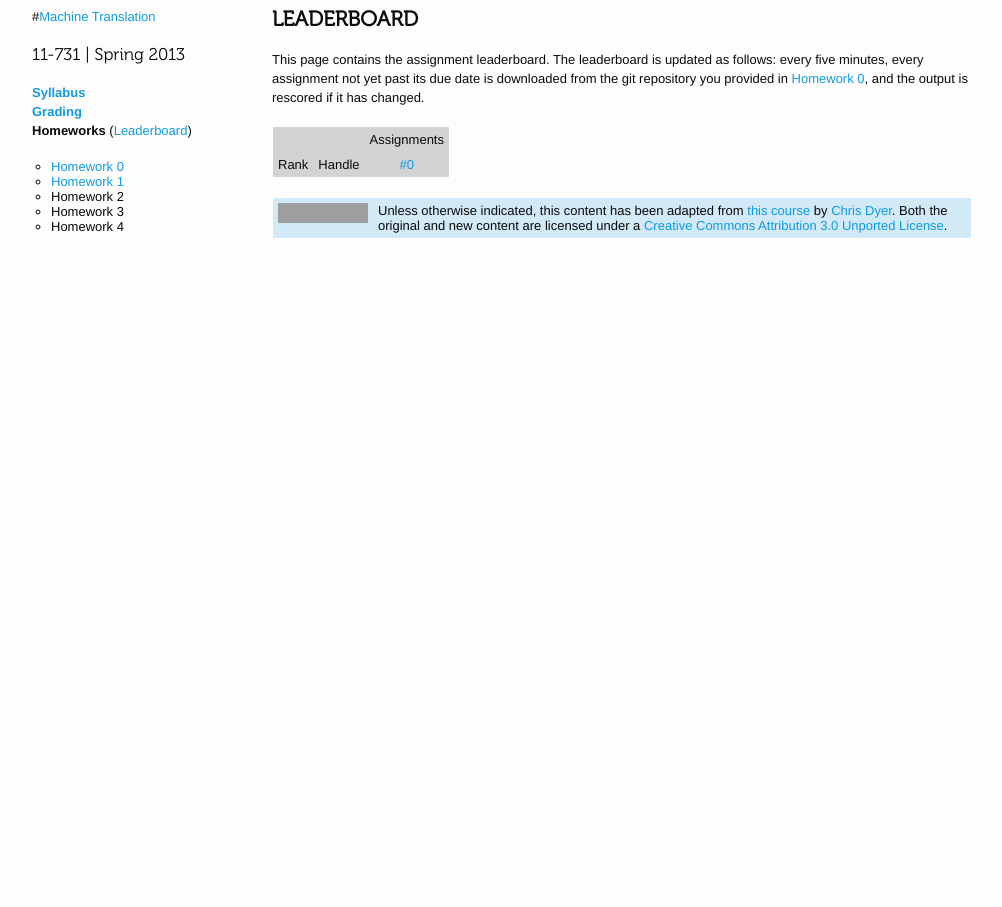
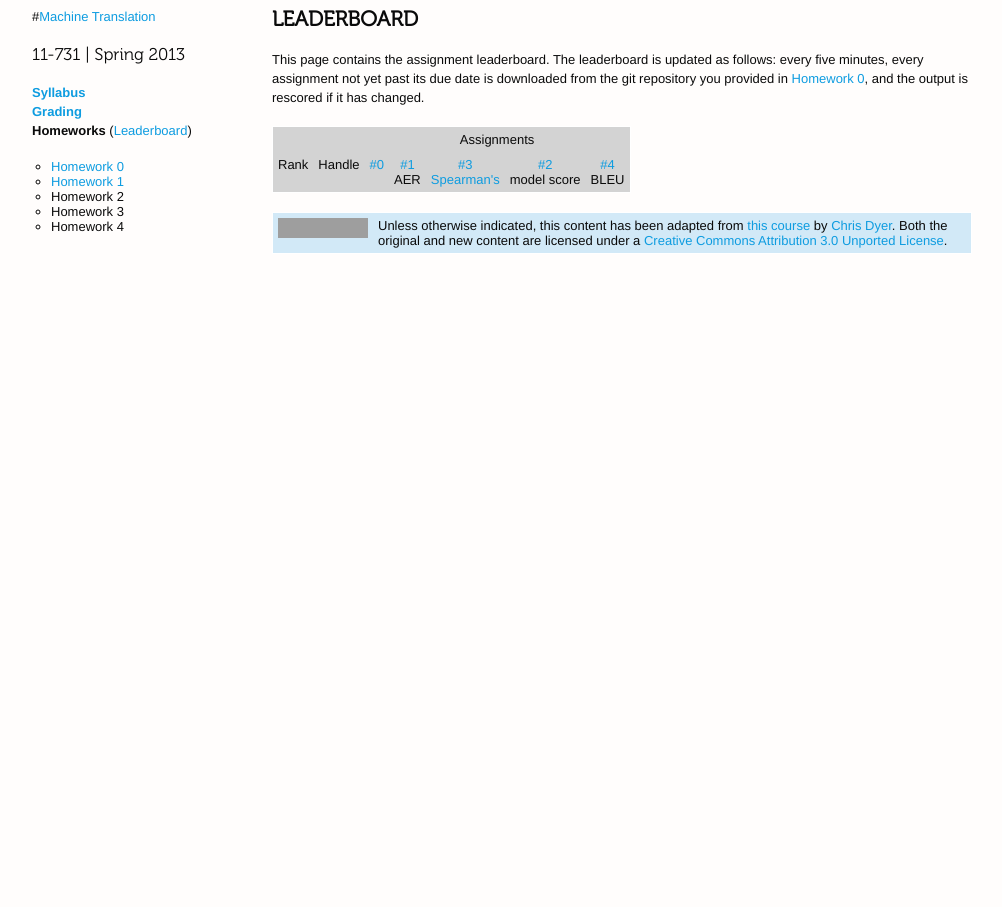
Before and after one commit to redpony/cmu-mt-11731, a Jekyll site: the page built from leaderboard.md, in a window 1280 px wide. Shown: the whole page, without its empty margins (138-1140 px from the left). Built offline with Jekyll 4.4.1, drawn with Linux system fonts in a browser that asks for light colours; grey boxes are pictures that could not be loaded.

Commit message:
leaderboard

```diff
--- a/leaderboard.md
+++ b/leaderboard.md
@@ -6,7 +6,10 @@ title: Leaderboard
 
 This page contains the assignment leaderboard. The leaderboard is updated as follows: every five minutes, every assignment not yet past its due date is downloaded from the git repository you provided in [Homework 0](hw0.html), and the output is rescored if it has changed.
 
-<table>
+<script src="homework.js">
+</script>
+
+<table id="leaderboard">
   <thead style="background-color: lightgrey">
     <tr>
       <th colspan="3"></th>
@@ -24,7 +27,7 @@ This page contains the assignment leaderboard. The leaderboard is updated as fol
       <th valign="top">
         <a href="hw0.html">#0</a>
       </th>
-      <!--<th valign="top">
+      <th valign="top">
         <a href="hw1.html">#1</a><br/>
         <span class="small">AER</span>
       </th>
@@ -39,9 +42,12 @@ This page contains the assignment leaderboard. The leaderboard is updated as fol
       <th valign="top">
         <a href="hw4.html">#4</a><br/>
         <span class="small">BLEU</span>
-      </th>-->
+      </th>
     </tr>
   </thead>
-  <tbody>
+  <tbody id="scorediv">
   </tbody>
 </table>
+
+<script src="leaderboard.js">
+</script>
```
